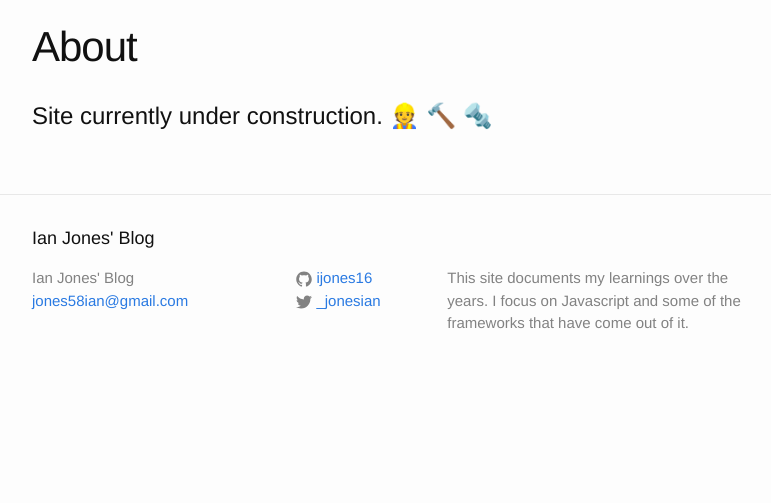
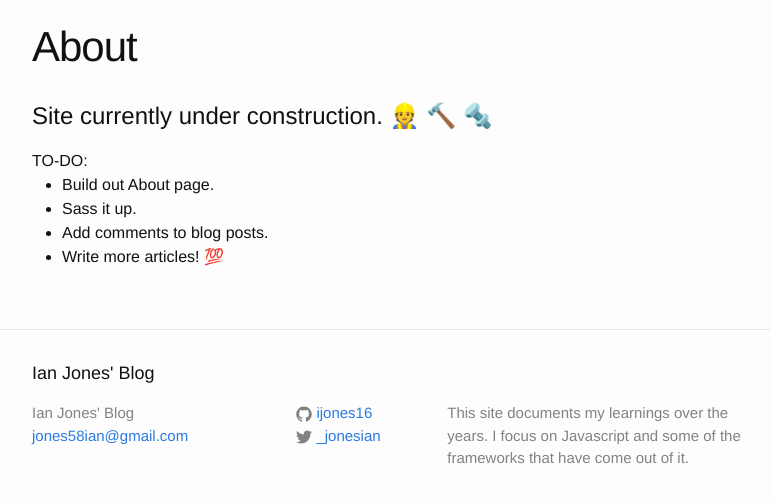
Before and after one commit to ijones16/ijones16.github.io, a Jekyll site: the page built from about/index.html, in a window 1280 px wide, cut to the strip 104-607 px from the top of the page. Shown: the whole strip, without its empty margins (238-1009 px from the left). Built offline with Jekyll 4.4.1, drawn with Linux system fonts in a browser that asks for light colours; emoji names are drawn with the system emoji font.

```diff
--- a/about/index.html
+++ b/about/index.html
@@ -5,3 +5,20 @@
 ---
 
 <h1>Site currently under construction. :construction_worker: :hammer: :nut_and_bolt:</h1>
+<div >
+  TO-DO:
+  <ul>
+    <li>
+      Build out About page.
+    </li>
+    <li>
+      Sass it up.
+    </li>
+    <li>
+      Add comments to blog posts.
+    </li>
+    <li>
+      Write more articles! :100:
+    </li>
+  </ul>
+</div>
```
Also changed, not shown: _posts/2015-08-18-objects-in-javascript.markdown (added, +19 -0 lines).
